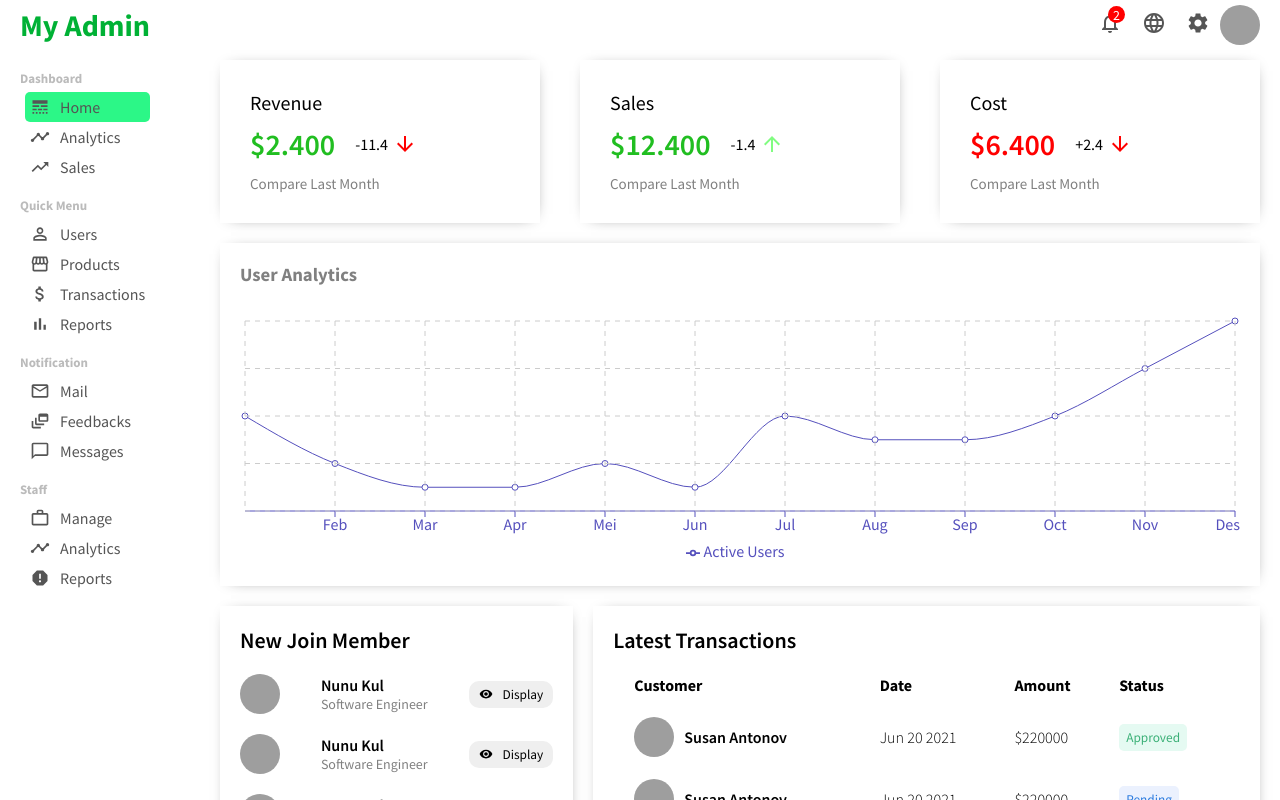
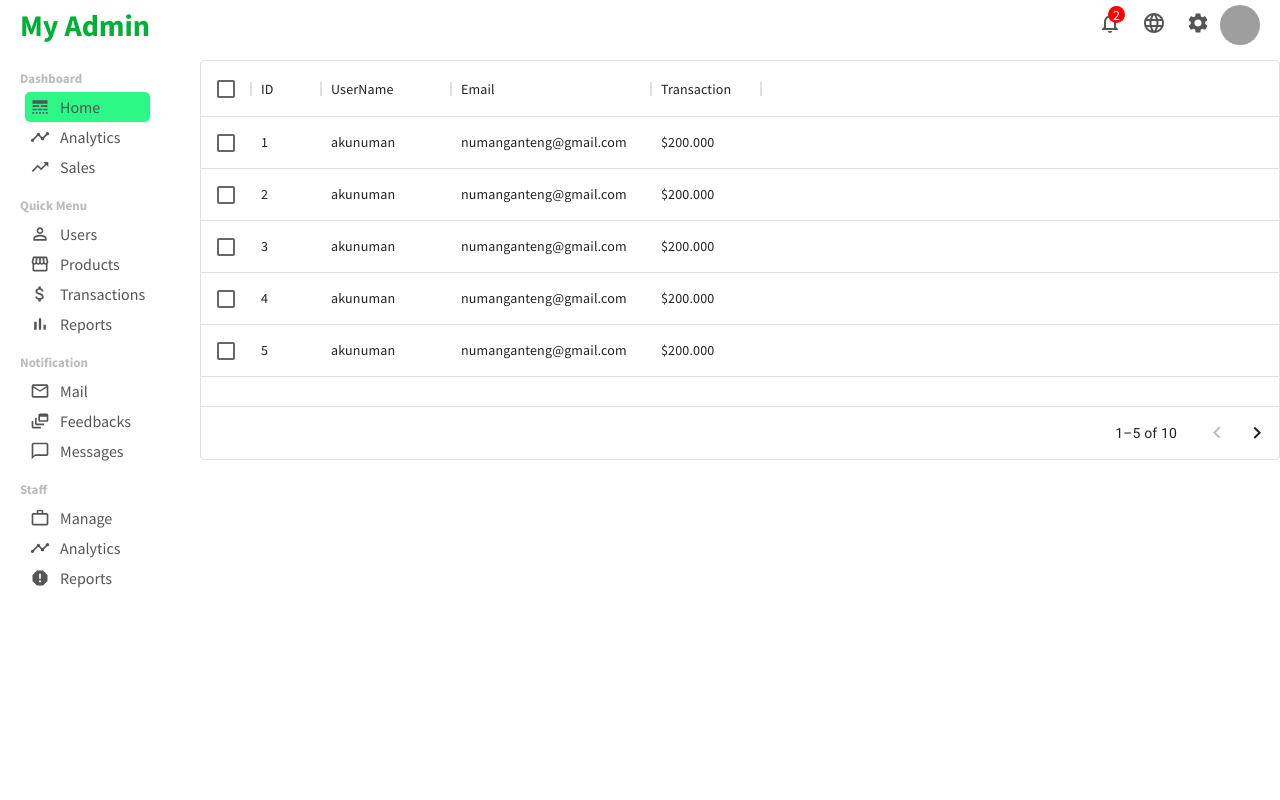
Before and after one commit to akunumanarif/react-admin-template-app, a React (Create React App) app: page /users in a window 1280 px wide. Shown: the top 800 px of the page. Built offline with nearby package versions, Linux system fonts and the light colour scheme; grey boxes are pictures that could not be loaded.

Commit message:
Creating UserList Widget

```diff
--- a/package.json
+++ b/package.json
@@ -3,13 +3,19 @@
   "version": "0.1.0",
   "private": true,
   "dependencies": {
+    "@emotion/react": "^11.7.0",
+    "@emotion/styled": "^11.6.0",
     "@material-ui/core": "^4.12.3",
     "@material-ui/icons": "^4.11.2",
+    "@mui/core": "^5.0.0-alpha.54",
+    "@mui/material": "^5.2.2",
+    "@mui/x-data-grid": "^5.1.0",
     "@testing-library/jest-dom": "^5.15.1",
     "@testing-library/react": "^11.2.7",
     "@testing-library/user-event": "^12.8.3",
     "react": "^17.0.2",
     "react-dom": "^17.0.2",
+    "react-router-dom": "^6.0.2",
     "react-scripts": "4.0.3",
     "recharts": "^2.1.6",
     "sass": "^1.43.5",
--- a/src/App.js
+++ b/src/App.js
@@ -2,14 +2,18 @@ import './App.css';
 import Home from './pages/home/Home';
 import Topbar from './components/topbar/Topbar';
 import Sidebar from './components/sidebar/Sidebar';
-
+import { Routes, Route } from 'react-router-dom';
+import UserLists from './pages/userLists/UserLists';
 function App() {
 	return (
-		<div className="app">
+		<div>
 			<Topbar />
 			<div className="container">
 				<Sidebar />
-				<Home />
+				<Routes>
+					<Route path="/" element={<Home />} />
+					<Route path="/users" element={<UserLists />} />
+				</Routes>
 			</div>
 		</div>
 	);
--- /dev/null
+++ b/src/pages/userLists/UserLists.jsx
@@ -0,0 +1,34 @@
+import './userLists.css';
+import { DataGrid } from '@mui/x-data-grid';
+
+export default function UserLists() {
+	const columns = [
+		{ field: 'id', headerName: 'ID', width: 70 },
+		{ field: 'username', headerName: 'UserName', width: 130 },
+		{ field: 'email', headerName: 'Email', width: 200 },
+		{
+			field: 'transaction',
+			headerName: 'Transaction',
+			width: 110
+		}
+	];
+
+	const rows = [
+		{ id: 1, username: 'akunuman', email: 'numanganteng@gmail.com', age: 35, transaction: '$200.000' },
+		{ id: 2, username: 'akunuman', email: 'numanganteng@gmail.com', age: 35, transaction: '$200.000' },
+		{ id: 3, username: 'akunuman', email: 'numanganteng@gmail.com', age: 35, transaction: '$200.000' },
+		{ id: 4, username: 'akunuman', email: 'numanganteng@gmail.com', age: 35, transaction: '$200.000' },
+		{ id: 5, username: 'akunuman', email: 'numanganteng@gmail.com', age: 35, transaction: '$200.000' },
+		{ id: 6, username: 'akunuman', email: 'numanganteng@gmail.com', age: 35, transaction: '$200.000' },
+		{ id: 7, username: 'akunuman', email: 'numanganteng@gmail.com', age: 35, transaction: '$200.000' },
+		{ id: 8, username: 'akunuman', email: 'numanganteng@gmail.com', age: 35, transaction: '$200.000' },
+		{ id: 9, username: 'akunuman', email: 'numanganteng@gmail.com', age: 35, transaction: '$200.000' },
+		{ id: 10, username: 'akunuman', email: 'numanganteng@gmail.com', age: 35, transaction: '$200.000' }
+	];
+
+	return (
+		<div className="userLists">
+			<DataGrid rows={rows} columns={columns} pageSize={5} rowsPerPageOptions={[ 5 ]} checkboxSelection />
+		</div>
+	);
+}
--- /dev/null
+++ b/src/pages/userLists/userLists.css
@@ -0,0 +1,5 @@
+.userLists {
+	margin-left: 200px;
+	width: 100%;
+	height: 400px;
+}
```
Also changed, not shown: src/index.js (+4 -3 lines), 1 other file (tests, documents, lock files or other folders).
